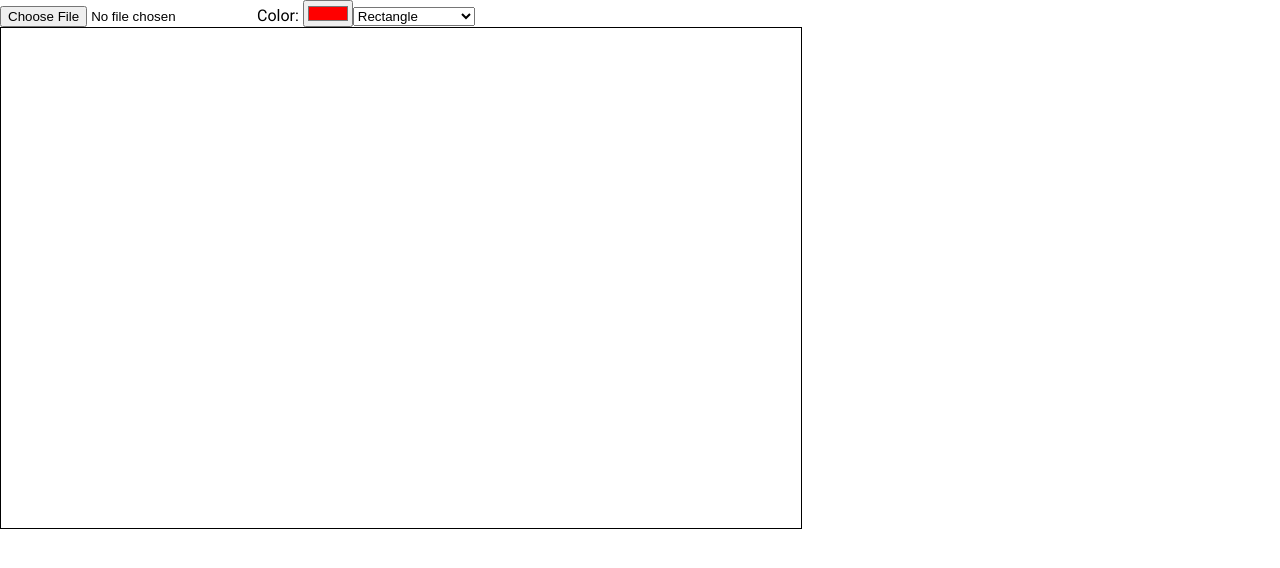
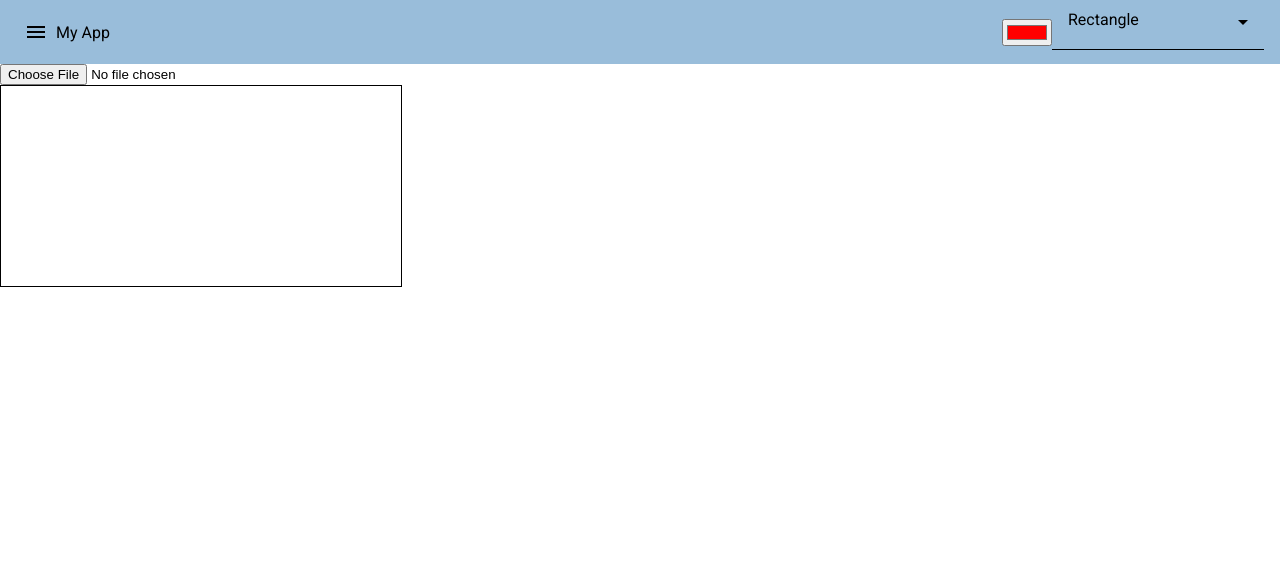
Before and after one commit to mimrot47/imageUploding, an Angular app: page / in a window 1280 px wide. Shown: the top 568 px of the page. Built offline with nearby package versions, Linux system fonts and the light colour scheme.

Commit message:
angular material changes

```diff
--- a/package.json
+++ b/package.json
@@ -36,6 +36,7 @@
     "gapi-script": "^1.2.0",
     "googleapis": "^164.1.0",
     "konva": "^10.0.8",
+    "ngx-material-file-input": "^4.0.1",
     "rxjs": "~7.8.0",
     "tslib": "^2.3.0",
     "zone.js": "~0.15.0"
--- a/src/app/components/imageeditor/imageeditor.css
+++ b/src/app/components/imageeditor/imageeditor.css
@@ -33,3 +33,7 @@ canvas {
   max-width: 100%;
   border-radius: 4px;
 } */
+
+.example-spacer {
+  flex: 1 1 auto;
+}
--- a/src/app/components/imageeditor/imageeditor.html
+++ b/src/app/components/imageeditor/imageeditor.html
@@ -1,29 +1,51 @@
-<div class="editor-container">
-  <button *ngIf="lastUploadedLink" (click)="copyLink()">Copy Link</button>
-
-  <div class="controls">
-    <input type="file" accept="image/*" (change)="onFileSelected($event)" />
-    <label>
-      Color:
-      <input type="color" [(ngModel)]="selectedColor" />
-    </label>
-    <select [(ngModel)]="selectedTool">
-      <option value="rectangle">Rectangle</option>
+<mat-toolbar style="background-color: rgb(153, 189, 218);">
+  <button matIconButton class="example-icon" aria-label="Example icon-button with menu icon">
+    <mat-icon>menu</mat-icon>
+  </button>
+  <span>My App</span>
+  <span class="example-spacer"></span>
+    <input type="color" [(ngModel)]="selectedColor" />
+    <mat-form-field>
+  <select matNativeControl [(ngModel)]="selectedTool">
+    <option value="rectangle">Rectangle</option>
       <option value="circle">Circle</option>
       <option value="line">Line</option>
       <option value="arrow">Arrow</option>
       <option value="hide">Hide (Black Box)</option>
-    </select>
-  </div>
-  <div class="buttons" *ngIf="imageLoaded">
-    <button (click)="undo()" [disabled]="undoStack.length === 0">Undo</button>
-    <button (click)="redo()" [disabled]="redoStack.length === 0">Redo</button>
-    <button (click)="clear()" [disabled]="shapes.length === 0">Clear</button>
-    <button (click)="uploadToGoogleDrive()">Save</button>
-    <button (click)="saveImage()">Save</button>
+  </select>
+</mat-form-field>
+  @if(imageLoaded){
+ <button matIconButton (click)="undo()" [disabled]="undoStack.length === 0" class="example-icon favorite-icon" aria-label="Example icon-button with heart icon">
+    <mat-icon>undo</mat-icon>
+  </button>
+  <button matIconButton (click)="redo()" [disabled]="redoStack.length === 0" class="example-icon favorite-icon" aria-label="Example icon-button with heart icon">
+    <mat-icon>redo</mat-icon>
+  </button>
+  <button matIconButton (click)="clear()" [disabled]="shapes.length === 0" class="example-icon favorite-icon" aria-label="Example icon-button with heart icon">
+    <mat-icon>clear</mat-icon>
+  </button>
+   <button matIconButton (click)="saveImage()" class="example-icon favorite-icon" aria-label="Example icon-button with heart icon">
+    <mat-icon>cloud_download</mat-icon>
+  </button>
+  <button matIconButton (click)="uploadToGoogleDrive()" class="example-icon" aria-label="Example icon-button with share icon">
+    <mat-icon>share</mat-icon>
+  </button>
+  <button matIconButton *ngIf="lastUploadedLink" (click)="copyLink()" class="example-icon" aria-label="Example icon-button with share icon">
+    <mat-icon>copy</mat-icon>
+  </button>
+ }
+</mat-toolbar>
+<div class="editor-container">
+  <!-- <button *ngIf="lastUploadedLink" (click)="copyLink()">Copy Link</button> -->
+
+  <div class="controls">
+    <input type="file" accept="image/*" (change)="onFileSelected($event)" />
+
   </div>
 
+
+
   <!-- Canvas -->
-  <canvas #myCanvas width="800" height="500" style="border:1px solid black;" (mousedown)="onMouseDown($event)"
+  <canvas #myCanvas width="400" height="200" style="border:1px solid black;" (mousedown)="onMouseDown($event)"
     (mousemove)="onMouseMove($event)" (mouseup)="onMouseUp()"></canvas>
 </div>
--- a/src/styles.css
+++ b/src/styles.css
@@ -2,3 +2,10 @@
 @use '@angular/material' as mat;
 html, body { height: 100%; }
 body { margin: 0; font-family: Roboto, "Helvetica Neue", sans-serif; }
+
+:root {
+  @include mat.toolbar-overrides((
+    container-background-color: orange,
+    container-text-color: red,
+  ));
+}
```
Also changed, not shown: src/app/components/imageeditor/imageeditor.ts (+10 -1 lines), 1 other file (tests, documents, lock files or other folders).
